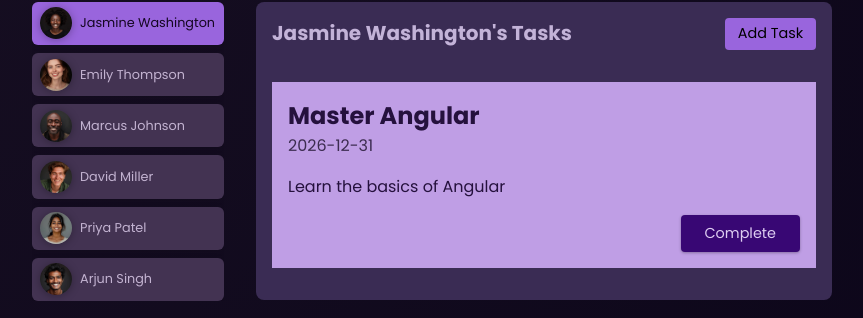
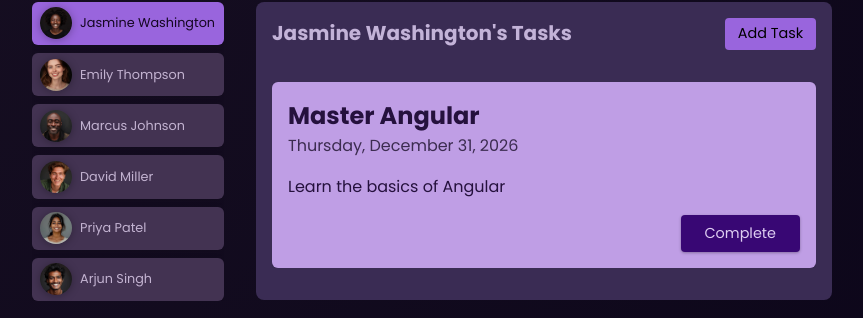
Before and after one commit to Joemol223/01-starting-project, an Angular app: page / in a window 1280 px wide. Both pictures are taken after a click on the button "Jasmine Washington". Shown: the part 270-588 px from the top of the page, without its empty margins (208-1071 px from the left). Built offline with nearby package versions, Linux system fonts and the light colour scheme.

Commit message:
Ng-content and DatePipe

```diff
--- /dev/null
+++ b/src/app/shared/card/card.component.css
@@ -0,0 +1,5 @@
+div {
+  border-radius: 6px;
+  box-shadow: 0 1px 6px rgba(0, 0, 0, 0.1);
+  overflow: hidden;
+}
--- /dev/null
+++ b/src/app/shared/card/card.component.html
@@ -0,0 +1,3 @@
+<div>
+    <ng-content></ng-content>
+</div>
--- a/src/app/tasks/task/task.component.html
+++ b/src/app/tasks/task/task.component.html
@@ -1,8 +1,10 @@
+<app-card>
     <article>
         <h2>{{task.title}}</h2>
-    <time>{{task.dueDate}}</time>
+        <time>{{task.dueDate | date:'fullDate'}}</time>
         <p>{{task.summary}}</p>
         <p class="actions">
             <button (click)="onCompleteTask()">Complete</button>
         </p>
     </article>
+</app-card>
--- a/src/app/tasks/task/task.component.ts
+++ b/src/app/tasks/task/task.component.ts
@@ -1,10 +1,12 @@
 import { Component, EventEmitter, Input, Output} from '@angular/core';
 import { Task } from './task.model';
+import { CardComponent } from "../../shared/card/card.component";
+import { DatePipe } from '@angular/common';
 
 @Component({
   selector: 'app-task',
   standalone: true,
-  imports: [],
+  imports: [CardComponent, DatePipe],
   templateUrl: './task.component.html',
   styleUrl: './task.component.css'
 })
--- a/src/app/user/user.component.css
+++ b/src/app/user/user.component.css
@@ -1,9 +1,3 @@
-div {
-  border-radius: 6px;
-  box-shadow: 0 1px 6px rgba(0, 0, 0, 0.1);
-  overflow: hidden;
-}
-
 button {
   display: flex;
   align-items: center;
--- a/src/app/user/user.component.html
+++ b/src/app/user/user.component.html
@@ -1,6 +1,6 @@
-<div>
+<app-card>
     <button [class.active]="selected" (click)="onSelectUser()">
         <img [src]="imagePath" [alt]="user.name" />
         <span>{{user.name}}</span>
     </button>
-</div>
+</app-card>
--- a/src/app/user/user.component.ts
+++ b/src/app/user/user.component.ts
@@ -1,5 +1,6 @@
 import { Component, computed, Input, signal, input, Output, EventEmitter, output } from '@angular/core';
 import { User } from './user.model';
+import { CardComponent } from "../shared/card/card.component";
 //import { DUMMY_USERS } from '../dummy-users';
 
 //const randomIndex = Math.floor(Math.random() * DUMMY_USERS.length)
@@ -14,7 +15,7 @@
 @Component({
   selector: 'app-user',
   standalone: true,
-  imports: [],
+  imports: [CardComponent],
   templateUrl: './user.component.html',
   styleUrl: './user.component.css'
 })
```
Also changed, not shown: src/app/shared/card/card.component.ts (added, +12 -0 lines). Lines whose indentation alone changed are shown as unchanged.
